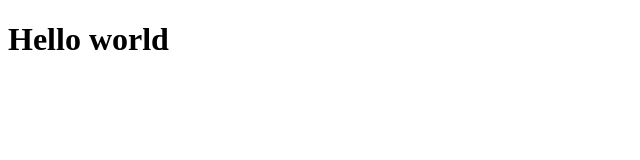
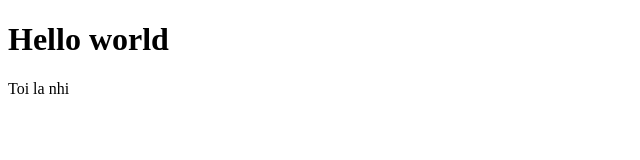
Before and after one commit to NhiDaoSiuCute/projectnhi, a plain HTML site: page index.html in a window 1280 px wide. Shown: the full height of the page, 0-640 px from the left. Drawn offline with Linux system fonts and the light colour scheme.

Commit message:
Nhi da lam xong

```diff
--- a/index.html
+++ b/index.html
@@ -8,5 +8,6 @@
 <body>
     <h1></h1>
     <h1>Hello world</h1>
+    <span>Toi la nhi</span>
 </body>
 </html>
```
